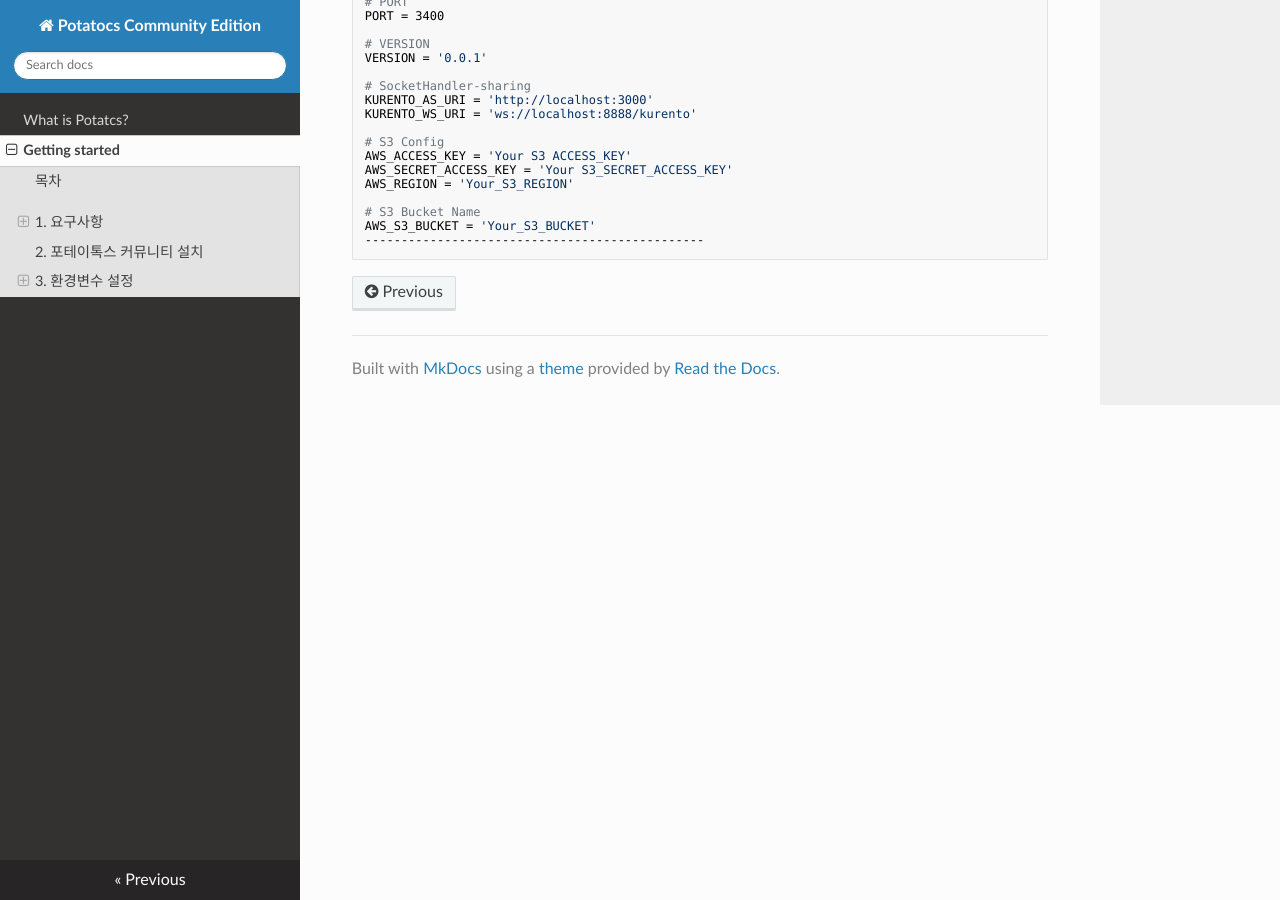
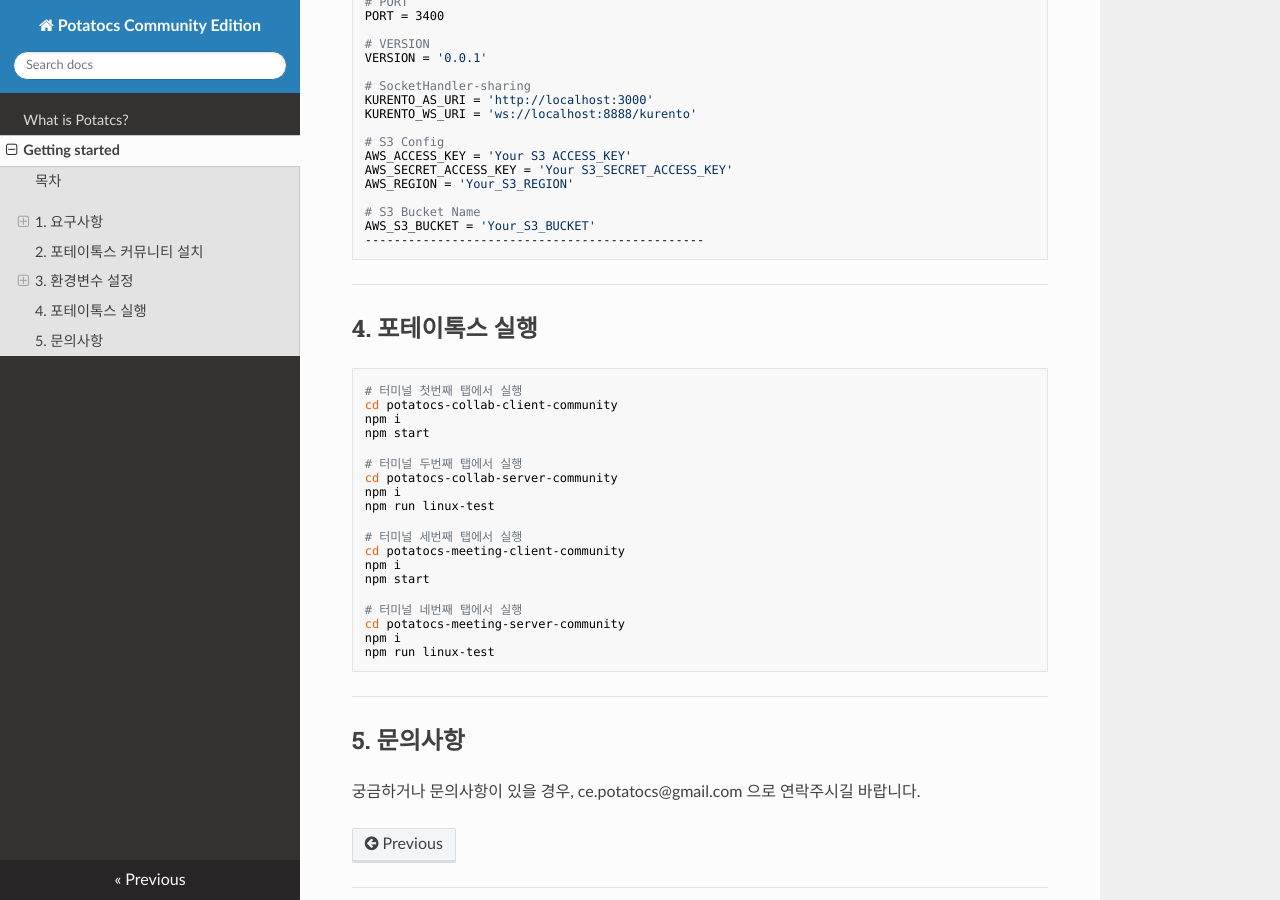
Before and after one commit to potatocs-ce/potatocs-ce-introduction, an MkDocs documentation site: the page built from docs/install.md, in a window 1280 px wide and 900 px high, scrolled down 3415 px. Built offline with MkDocs 1.6.1, drawn with Linux system fonts in a browser that asks for light colours; nearby versions of some CDN libraries.

Commit message:
Fixed Documents contents

````diff
--- a/docs/install.md
+++ b/docs/install.md
@@ -204,3 +204,35 @@
 AWS_S3_BUCKET = 'Your_S3_BUCKET'
 -----------------------------------------------
 ```
+
+---
+
+## 4. 포테이톡스 실행
+
+```sh
+# 터미널 첫번째 탭에서 실행
+cd potatocs-collab-client-community
+npm i
+npm start
+
+# 터미널 두번째 탭에서 실행
+cd potatocs-collab-server-community
+npm i
+npm run linux-test
+
+# 터미널 세번째 탭에서 실행
+cd potatocs-meeting-client-community
+npm i
+npm start
+
+# 터미널 네번째 탭에서 실행
+cd potatocs-meeting-server-community
+npm i
+npm run linux-test
+```
+
+---
+
+## 5. 문의사항
+
+궁금하거나 문의사항이 있을 경우, ce.potatocs@gmail.com 으로 연락주시길 바랍니다.
````
Also changed, not shown: docs/index.md (+3 -1 lines).
